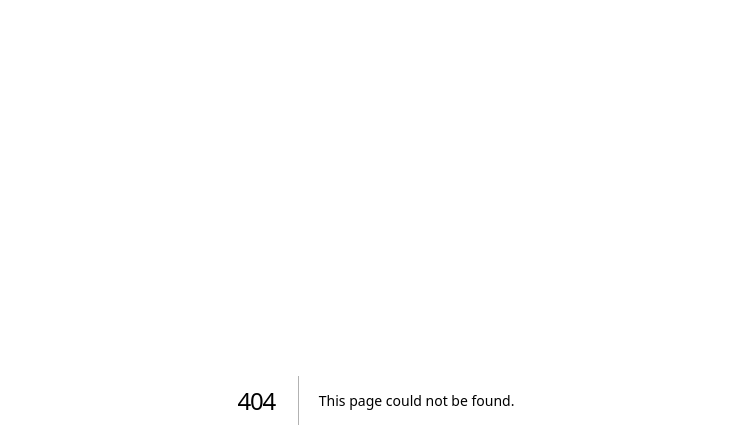
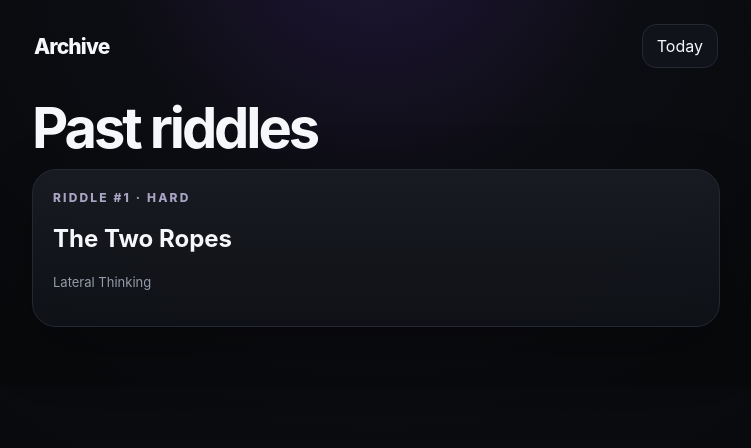
Before and after one commit to maguire-ui/Daily-riddle, a Next.js app: page /archive in a window 1280 px wide. Before the commit this address had no page. Shown: the top 448 px of the page, without its empty margins (264-1015 px from the left). Built offline with nearby package versions, Linux system fonts and the light colour scheme.

Commit message:
Build app/archive/page.tsx

```diff
--- /dev/null
+++ b/app/archive/page.tsx
@@ -0,0 +1,8 @@
+import Link from "next/link";
+import { RIDDLES, START_DAY, currentDayKey, dayDiff } from "../lib/riddles";
+
+export default function ArchivePage(){
+  const publishedCount=Math.max(0,Math.min(RIDDLES.length,dayDiff(START_DAY,currentDayKey(new Date()))+1));
+  const published=RIDDLES.slice(0,publishedCount);
+  return <main className="shell"><div className="topbar"><div className="brand">Archive</div><Link className="nav-button" href="/">Today</Link></div><h1>Past riddles</h1>{published.map(r=><section className="card" key={r.id} style={{marginBottom:12}}><div className="kicker">Riddle #{r.id} · {r.difficulty}</div><h2>{r.title}</h2><p className="subtle">{r.category}</p></section>)}</main>;
+}
```
